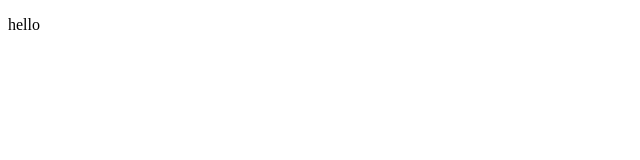
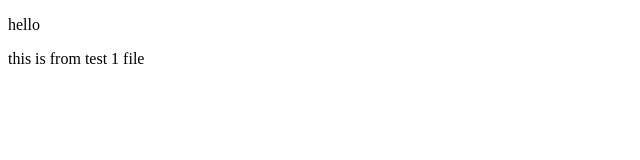
Before and after one commit to chauhan-ankit24/demo-repo, a plain HTML site: page index.html in a window 1280 px wide. Shown: the whole page, without its empty margins (0-640 px from the left). Drawn offline with Linux system fonts and the light colour scheme.

Commit message:
added from test

```diff
--- a/index.html
+++ b/index.html
@@ -9,6 +9,7 @@
 <body>
     <div class="demo">
         <p>hello</p>
+        <p>this is from test 1 file</p>
     </div>
 </body>
 </html>
```
